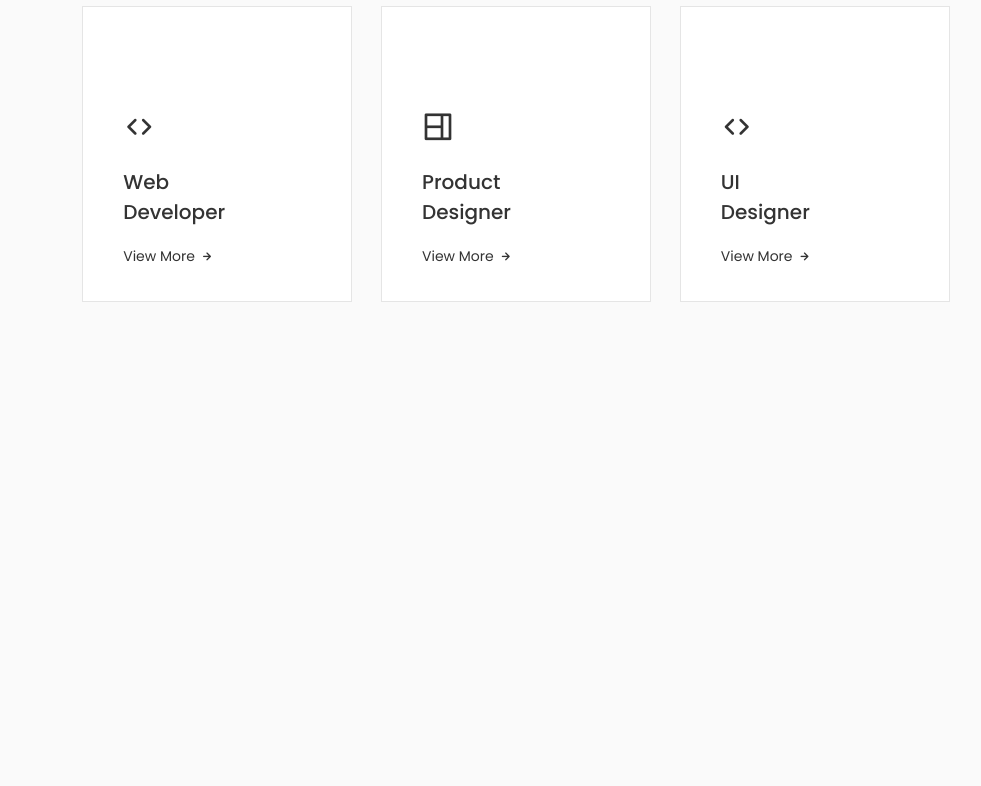
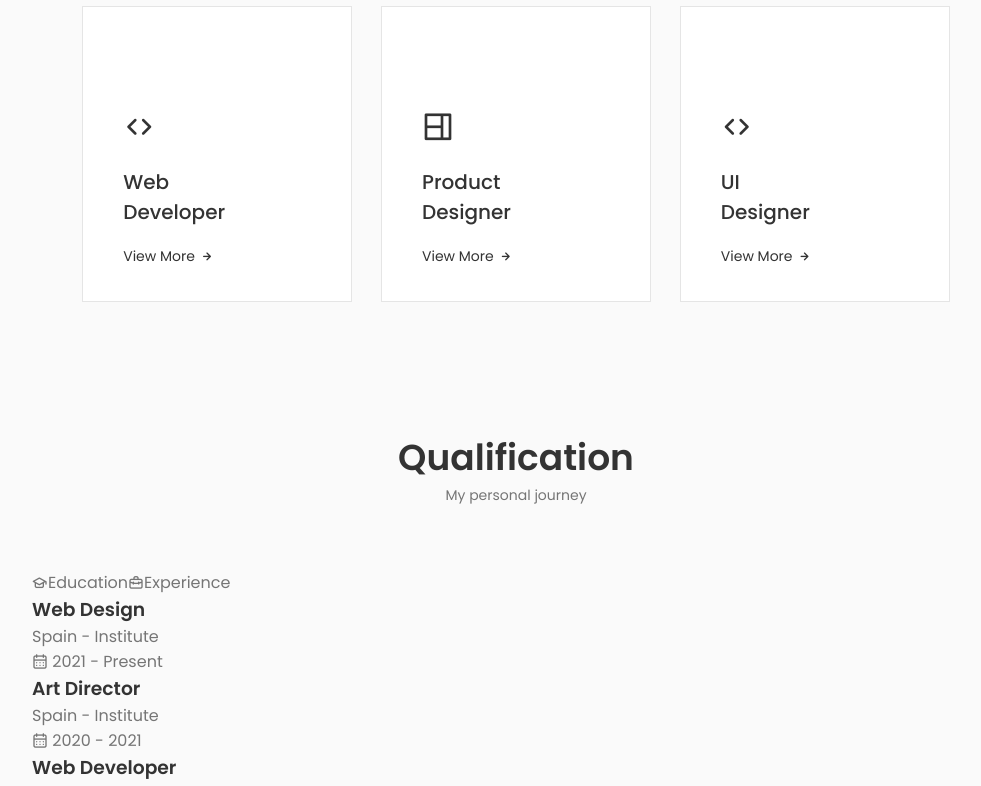
Before and after one commit to jnzega/jnzega, a React (Create React App) app: page / in a window 1280 px wide. Shown: the part 2000-2786 px from the top of the page, without its empty margins (124-1105 px from the left). Before the commit the page ends 2334 px from the top, so only its background shows below. Built offline with nearby package versions, Linux system fonts and the light colour scheme.

Commit message:
Creating structure for qualification section on main page

```diff
--- a/src/App.js
+++ b/src/App.js
@@ -5,6 +5,7 @@
 import About from './components/about/About';
 import Skills from './components/skills/Skills';
 import Services from './components/services/Services';
+import Qualification from './components/qualification/Qualification';
 
 function App() {
   return (
@@ -16,6 +17,7 @@
         <About />
         <Skills />
         <Services />
+        <Qualification />
       </main>
     </>
   );
--- /dev/null
+++ b/src/components/qualification/Qualification.jsx
@@ -0,0 +1,138 @@
+import "./qualification.css"
+
+const Qualification = () => {
+    return (
+        <section className="qualification section">
+            <h2 className="section__title">Qualification</h2>
+            <span className="section__subtitle">My personal journey</span>
+
+            <div className="qualification__container container">
+                <div className="qualification__tabs">
+                    <div className="qualification__button qualification__active button--flex">
+                        <i className="uil uil-graduation-cap qualification__icon"></i> Education
+                    </div>
+
+                    <div className="qualification__button button--flex">
+                        <i className="uil uil-briefcase-alt qualification__icon"></i> Experience
+                    </div>
+                </div>
+
+                <div className="qualification__section">
+                    <div className="qualification__content qualification__content-active">
+                        <div className="qualification__data">
+                            <div>
+                                <h3 className="qualification__title">Web Design</h3>
+                                <span className="qualification__subtitle">Spain - Institute</span>
+                                <div className="qualification__calendar">
+                                    <i className="uil uil-calendar-alt"></i> 2021 - Present
+                                </div>
+                            </div>
+
+                            <div>
+                                <span className="qualification__rounder"></span>
+                                <span className="qualification__line"></span>
+                            </div>
+                        </div>
+
+                        <div className="qualification__data">
+                            <div>
+                            </div>
+                            <div>
+                                <span className="qualification__rounder"></span>
+                                <span className="qualification__line"></span>
+                            </div>
+                            <div>
+                                <h3 className="qualification__title">Art Director</h3>
+                                <span className="qualification__subtitle">Spain - Institute</span>
+                                <div className="qualification__calendar">
+                                    <i className="uil uil-calendar-alt"></i> 2020 - 2021
+                                </div>
+                            </div>
+                        </div>
+
+                        <div className="qualification__data">
+                            <div>
+                                <h3 className="qualification__title">Web Developer</h3>
+                                <span className="qualification__subtitle">Spain - Institute</span>
+                                <div className="qualification__calendar">
+                                    <i className="uil uil-calendar-alt"></i> 2018 - 2020
+                                </div>
+                            </div>
+
+                            <div>
+                                <span className="qualification__rounder"></span>
+                                <span className="qualification__line"></span>
+                            </div>
+                        </div>
+
+                        <div className="qualification__data">
+                            <div>
+                            </div>
+                            <div>
+                                <span className="qualification__rounder"></span>
+                                <span className="qualification__line"></span>
+                            </div>
+                            <div>
+                                <h3 className="qualification__title">UX Expert</h3>
+                                <span className="qualification__subtitle">Spain - Institute</span>
+                                <div className="qualification__calendar">
+                                    <i className="uil uil-calendar-alt"></i> 2021 - 2018
+                                </div>
+                            </div>
+                        </div>
+                    </div>
+
+                    <div className="qualification__content">
+                        <div className="qualification__data">
+                            <div>
+                                <h3 className="qualification__title">Product Designer</h3>
+                                <span className="qualification__subtitle">Microsoft Spain</span>
+                                <div className="qualification__calendar">
+                                    <i className="uil uil-calendar-alt"></i> 2021 - Present
+                                </div>
+                            </div>
+
+                            <div>
+                                <span className="qualification__rounder"></span>
+                                <span className="qualification__line"></span>
+                            </div>
+                        </div>
+
+                        <div className="qualification__data">
+                            <div>
+                            </div>
+                            <div>
+                                <span className="qualification__rounder"></span>
+                                <span className="qualification__line"></span>
+                            </div>
+                            <div>
+                                <h3 className="qualification__title">UX Designer</h3>
+                                <span className="qualification__subtitle">Apple Inc - Spain</span>
+                                <div className="qualification__calendar">
+                                    <i className="uil uil-calendar-alt"></i> 2020 - 2021
+                                </div>
+                            </div>
+                        </div>
+
+                        <div className="qualification__data">
+                            <div>
+                                <h3 className="qualification__title">Web Designer</h3>
+                                <span className="qualification__subtitle">Figma - Spain</span>
+                                <div className="qualification__calendar">
+                                    <i className="uil uil-calendar-alt"></i> 2018 - 2020
+                                </div>
+                            </div>
+
+                            <div>
+                                <span className="qualification__rounder"></span>
+                                <span className="qualification__line"></span>
+                            </div>
+                        </div>
+                    </div>
+                </div>
+            </div>
+        </section>
+    );
+}
+
+export default Qualification;
```
Also changed, not shown: src/components/qualification/qualification.css (added), src/components/services/services.css (line endings or trailing spaces).
